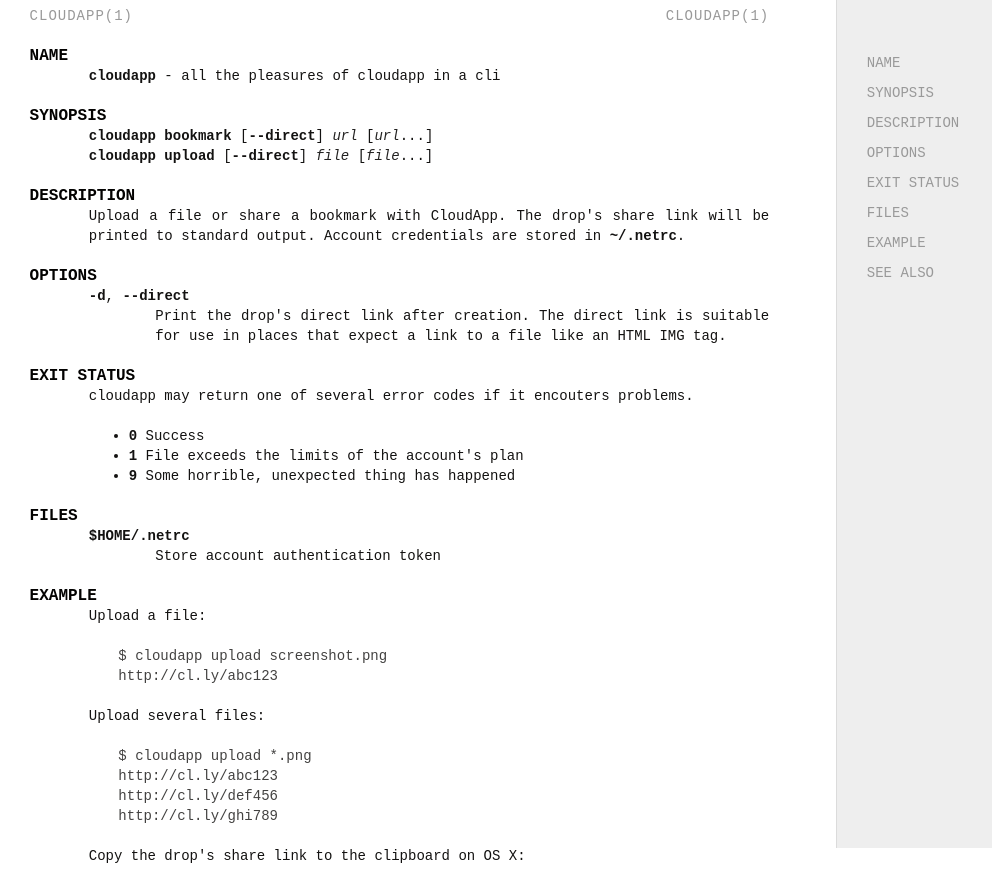
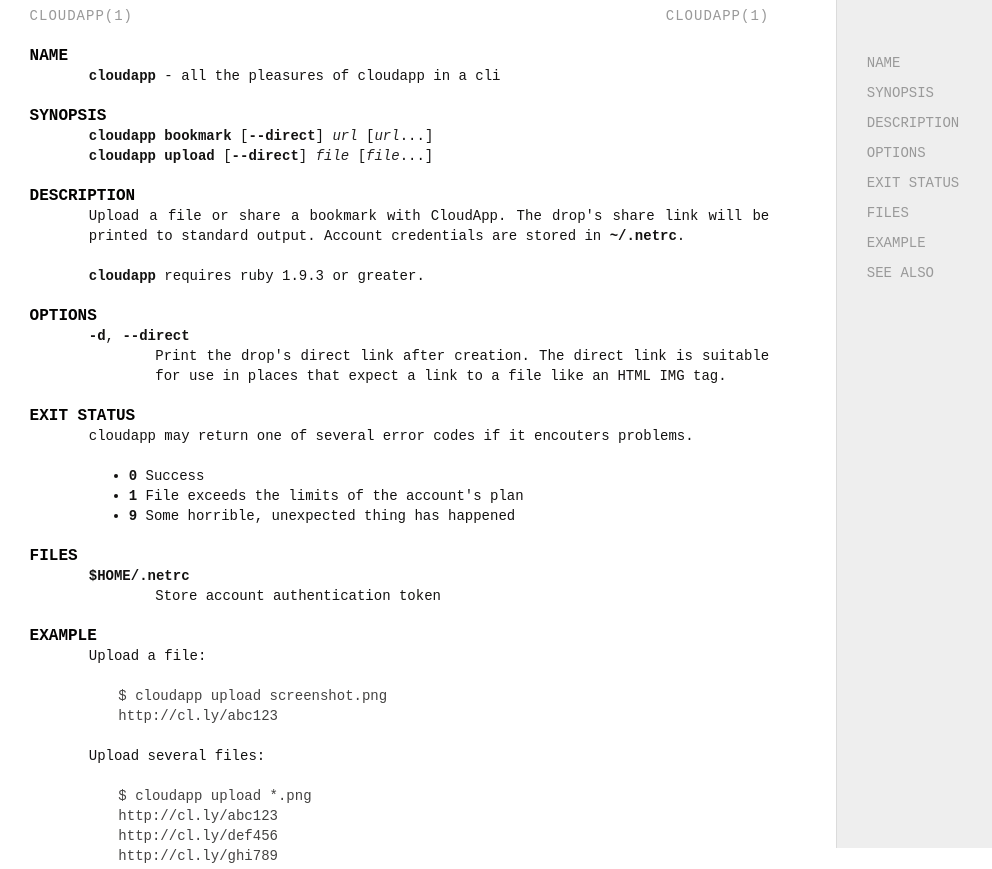
Before and after one commit to cloudapp/cloudapp.rb, a plain HTML site: page man/cloudapp.1.html in a window 1280 px wide. Shown: the top 869 px of the page, without its empty margins (0-992 px from the left). Drawn offline with Linux system fonts and the light colour scheme.

Commit message:
Note ruby 1.9 requirement

```diff
--- a/man/cloudapp.1.html
+++ b/man/cloudapp.1.html
@@ -90,6 +90,8 @@
 <p>Upload a file or share a bookmark with CloudApp. The drop's share link will be
 printed to standard output. Account credentials are stored in <code>~/.netrc</code>.</p>
 
+<p><strong>cloudapp</strong> requires ruby 1.9.3 or greater.</p>
+
 <h2 id="OPTIONS">OPTIONS</h2>
 
 <dl>
```
Also changed, not shown: 3 other files.
